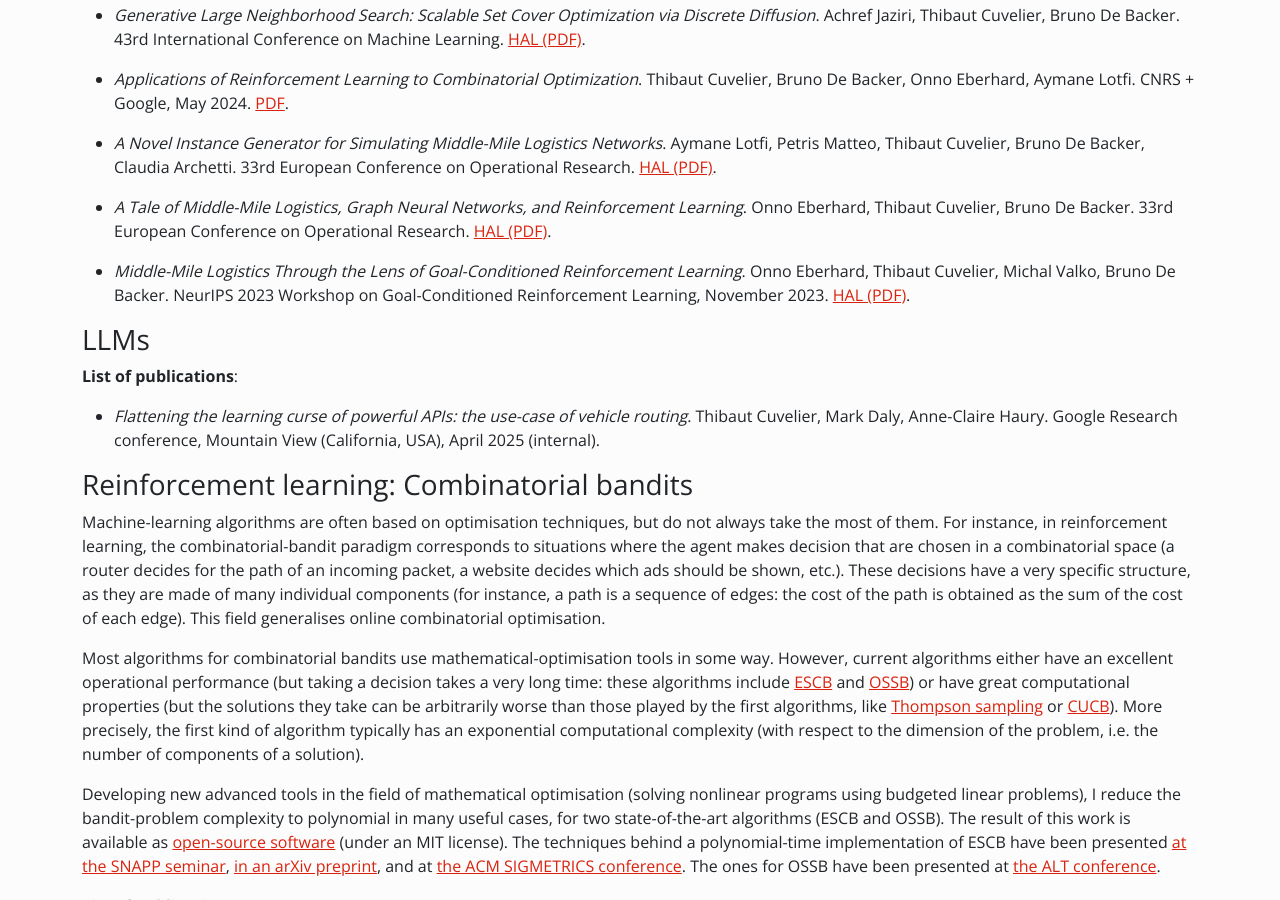
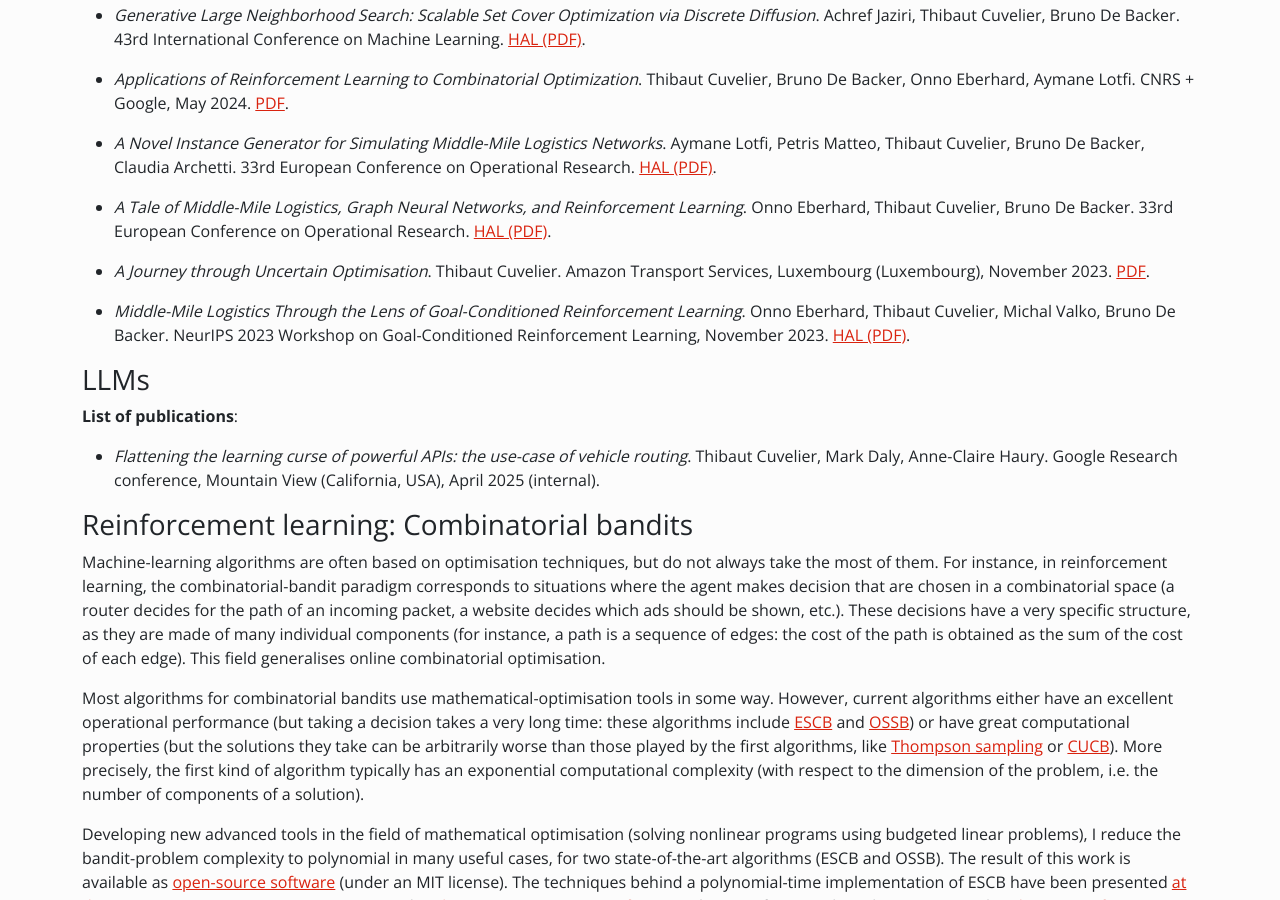
Before and after one commit to dourouc05/dourouc05.github.io, a Jekyll site: the page built from research.md, in a window 1280 px wide and 900 px high, scrolled down 1082 px. Built offline with Jekyll 4.4.1, drawn with Linux system fonts in a browser that asks for light colours; our own code applies the rules of GitHub Pages for plain Markdown files.

Commit message:
Add missing ref.

```diff
--- a/_data/articles.yml
+++ b/_data/articles.yml
@@ -333,3 +333,4 @@ websemantique:
   title: "Web sémantique : méthodes et outils pour le Web de données"
   authors: Tom Heath, Christian Bizier; translated by Thibaut Cuvelier, Julien Plu, Antoine Seilles
   venue: "Published by Pearson, May 2012. ISBN-13: 978-2-7440-2519-8"
+  hal: hal-01626549
--- a/research.md
+++ b/research.md
@@ -19,6 +19,7 @@ I am currently involved in a team effort to bring these two worlds together. Eac
 * Heuristics for combinatorial optimisations are designed by humans whereas reinforcement learning learns better policies over time.
 
 The main application domain is middle-mile logistics, a very hard combinatorial problem. Middle mile logistics is concerned by the transportation of goods between warehouses, sitting between  the first and last miles of the supply chain. The major constraint is timing (goods must be present at the destination hub at the right time for the next step of the supply chain). While first and last miles assign one shipment to a single vehicle and its route through customers, middle mile is about finding a path for one shipment through several vehicles along predefined routes. We currently tried two approaches to the problem:
+
 * As a whole: finding a good path for each shipment through the entire graph directly. This line of work was presented at [a NeurIPS workshop](https://hal.science/hal-04755187) and at the [EURO conference](https://hal.science/hal-04755188).
 * Decomposing it into a path-covering problem and solving the individual components using reinforcement learning. The decomposition involves two steps: finding feasible paths in a time-expanded graph (shortest paths on a directed acyclic graph) and covering the shipments with paths (set covering with side constraints). The part that is most amenable to reinforcement learning is set covering, for which we explored both reinforcement learning and diffusion models, as presented at [ICML](https://hal.science/hal-05768398).
 
@@ -33,6 +34,7 @@ Along the way, we also developed an instance generator for middle-mile logistics
 * {% include reference.md key='rl_or_cnrs2024' %}
 * {% include reference.md key='data_mm_euro2024' %}
 * {% include reference.md key='rl_mm_euro2024' %}
+* {% include reference.md key='uncertainty_amazon2023' %}
 * {% include reference.md key='rl_mm_neurips2023' %}
 
 ### LLMs
```
